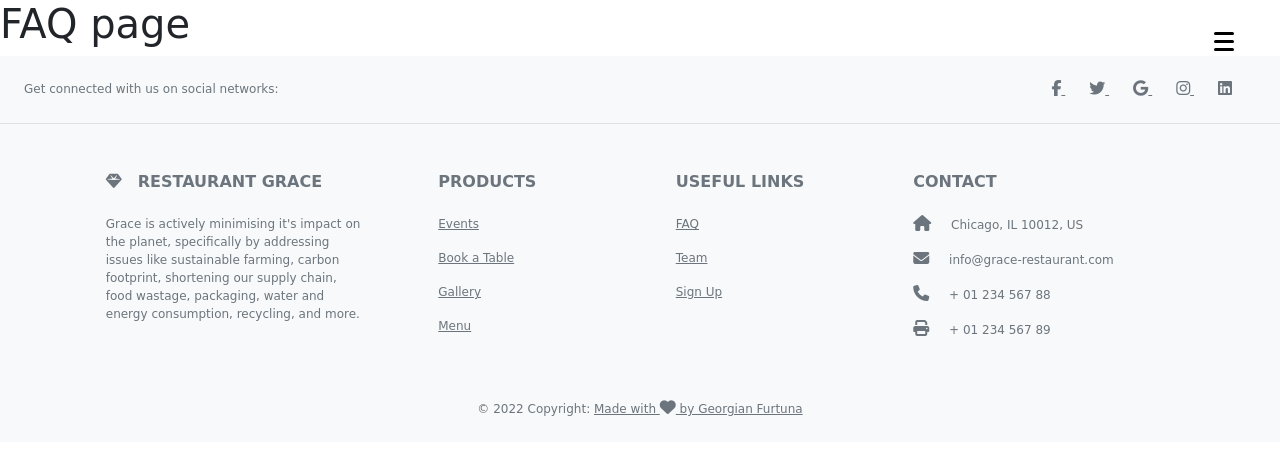
After one commit to GeorgianF/Grace-P4-CI, a Django app: page /faq/ in a window 1280 px wide. The commit adds this page. Shown: the top 455 px of the page. Run offline with Django 3.2, Linux system fonts and the light colour scheme; some libraries are stand-ins or nearby versions; some web fonts are replaced.

Commit message:
wired up all the html pages

```diff
--- /dev/null
+++ b/booking.html
@@ -0,0 +1,6 @@
+{% extends "base.html" %}
+
+{% block content %}
+
+<h1>booking page</h1>
+{%endblock%}
--- a/restaurant/urls.py
+++ b/restaurant/urls.py
@@ -4,5 +4,11 @@ from . import views
 urlpatterns = [
     path('', views.CourseListViews.as_view(), name="home"),
     path('our-restaurant/', views.restaurant_view, name='our-restaurant'),
-    path('booking/', views.booking_view, name='booking')
+    path('booking/', views.booking_view, name='booking'),
+    path('menu/', views.menu_view, name='menu'),
+    path('team/', views.team_view, name='team'),
+    path('gallery/', views.gallery_view, name='gallery'),
+    path('faq/', views.faq_view, name='faq'),
+    path('events/', views.events_view, name='events'),
+    path('member/', views.member_view, name='member'),
 ]
--- a/restaurant/views.py
+++ b/restaurant/views.py
@@ -17,3 +17,27 @@ def restaurant_view(request):
 
 def booking_view(request):
     return render(request, "booking.html")
+
+
+def menu_view(request):
+    return render(request, "menu.html")
+
+
+def team_view(request):
+    return render(request, "team.html")
+
+
+def gallery_view(request):
+    return render(request, "gallery.html")
+
+
+def faq_view(request):
+    return render(request, "faq.html")
+
+
+def events_view(request):
+    return render(request, "events.html")
+
+
+def member_view(request):
+    return render(request, "member.html")
--- a/templates/base.html
+++ b/templates/base.html
@@ -26,14 +26,14 @@
                 <li><a href="{% url 'home' %}">HOME</a></li>
                 <li><a href="{% url 'our-restaurant' %}">OUR RESTAURANT</a></li>
                 <li><a href="{% url 'booking' %}">RESERVATIONS</a></li>
-                <li><a href="#">MENU</a></li>
-                <li><a href="#">GALLERY</a></li>
+                <li><a href="{% url 'menu' %}">MENU</a></li>
+                <li><a href="{% url 'gallery' %}">GALLERY</a></li>
                 <li><a href="#" class="disabled">COOKBOOKS (COMING SOON)</a></li>
                 <li><a href="#" class="disabled">GIFTS (COMING SOON)</a></li>
-                <li><a href="#">TEAM</a></li>
-                <li><a href="#">FAQ</a></li>
-                <li><a href="#">EVENTS</a></li>
-                <li><a href="#">MEMBER REGISTER</a></li>
+                <li><a href="{% url 'team' %}">TEAM</a></li>
+                <li><a href="{% url 'faq' %}">FAQ</a></li>
+                <li><a href="{% url 'events' %}">EVENTS</a></li>
+                <li><a href="{% url 'member' %}">MEMBER REGISTER</a></li>
             </ul>
         </nav>
     </div>
--- /dev/null
+++ b/templates/events.html
@@ -0,0 +1,6 @@
+{% extends "base.html" %}
+
+{% block content %}
+
+<h1>events page</h1>
+{%endblock%}
--- /dev/null
+++ b/templates/faq.html
@@ -0,0 +1,6 @@
+{% extends "base.html" %}
+
+{% block content %}
+
+<h1>FAQ page</h1>
+{%endblock%}
--- /dev/null
+++ b/templates/gallery.html
@@ -0,0 +1,6 @@
+{% extends "base.html" %}
+
+{% block content %}
+
+<h1>Gallery page</h1>
+{%endblock%}
--- /dev/null
+++ b/templates/member.html
@@ -0,0 +1,6 @@
+{% extends "base.html" %}
+
+{% block content %}
+
+<h1>member page</h1>
+{%endblock%}
--- /dev/null
+++ b/templates/menu.html
@@ -0,0 +1,6 @@
+{% extends "base.html" %}
+
+{% block content %}
+
+<h1>menu page</h1>
+{%endblock%}
--- /dev/null
+++ b/templates/team.html
@@ -0,0 +1,6 @@
+{% extends "base.html" %}
+
+{% block content %}
+
+<h1>team page</h1>
+{%endblock%}
```
